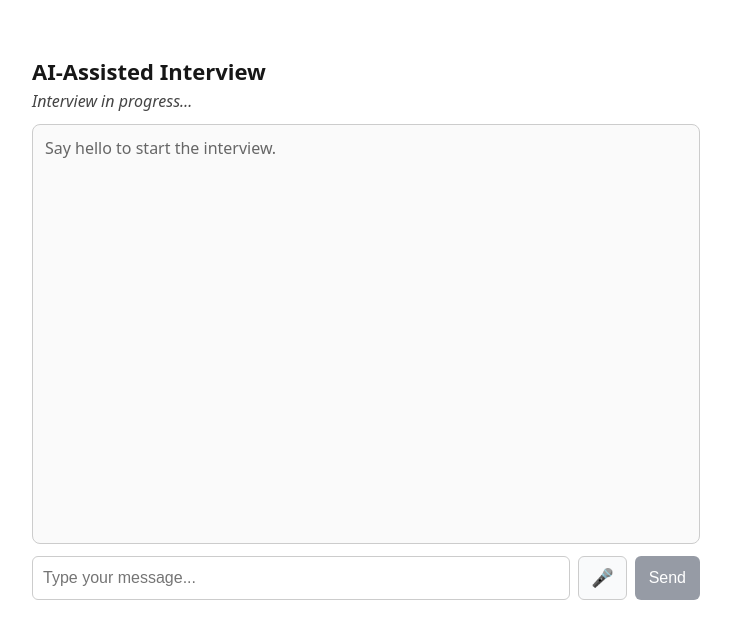
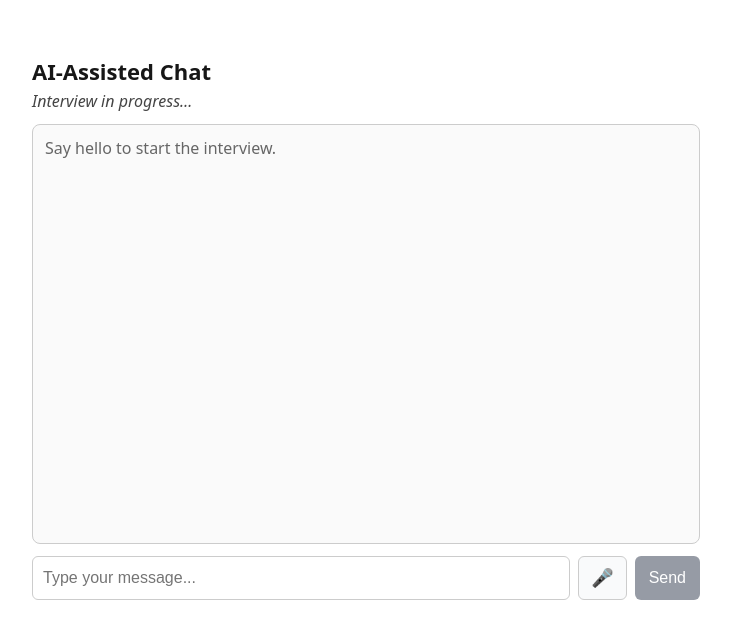
Before and after one commit to MCahalane/vercel-assistant-chat, a Next.js app: page / in a window 1280 px wide. Shown: the top 638 px of the page, without its empty margins (274-1005 px from the left). Built offline with nearby package versions, Linux system fonts and the light colour scheme.

Commit message:
Update header text to AI-Assisted Chat

```diff
--- a/app/page.tsx
+++ b/app/page.tsx
@@ -514,7 +514,7 @@ export default function Home() {
         fontFamily: "system-ui, Arial",
       }}
     >
-      <h1 style={{ fontSize: 22, marginBottom: 4 }}>AI-Assisted Interview</h1>
+      <h1 style={{ fontSize: 22, marginBottom: 4 }}>AI-Assisted Chat</h1>
 
       {/* Interview status banner inside the iframe */}
       <p
```
